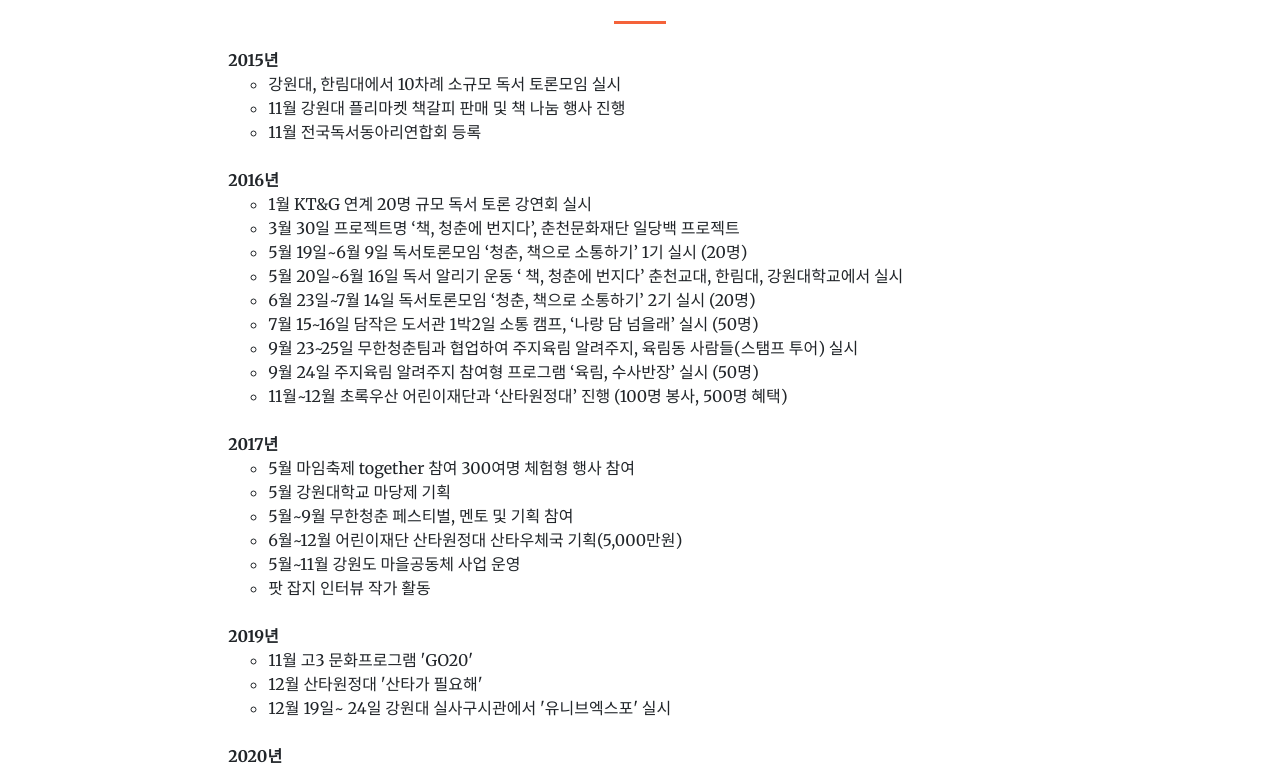
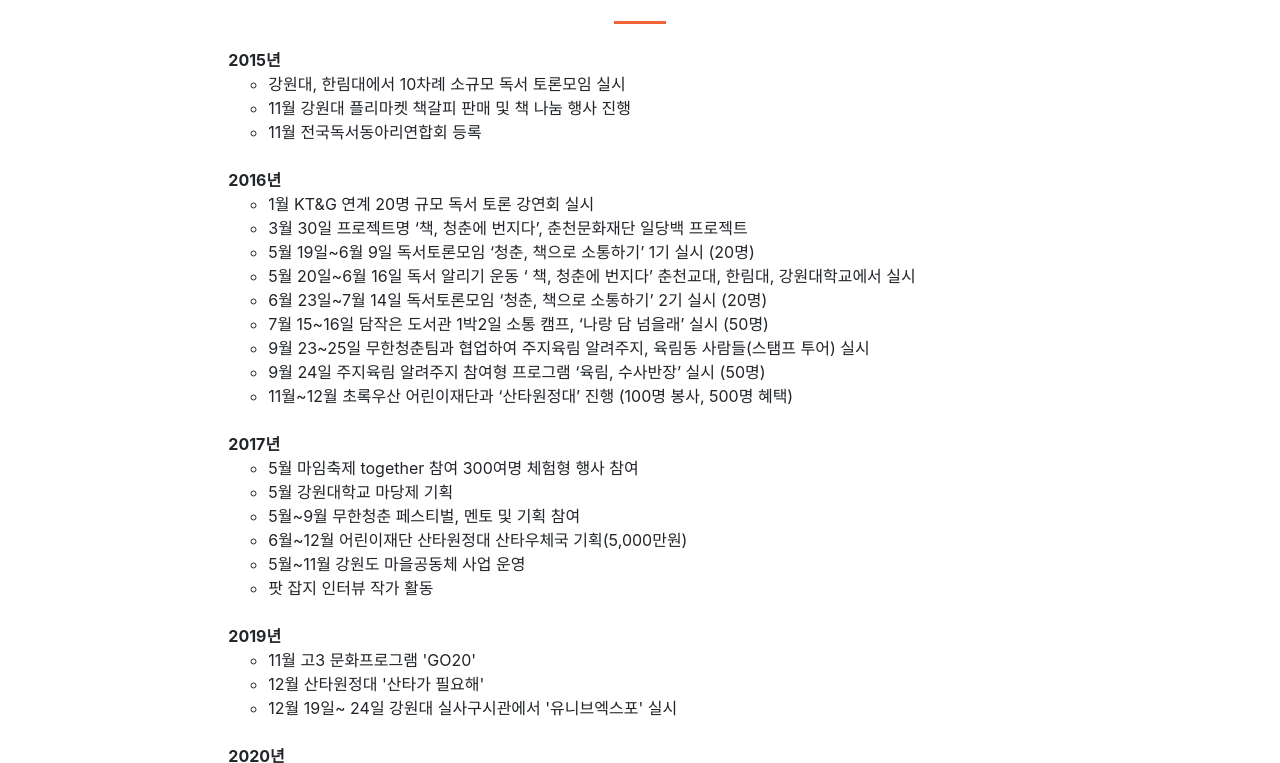
Before and after one commit to chungchunbunjim/chungchunbunjim.github.io, a website with bundled scripts: page index.html in a window 1280 px wide. Shown: the part 2037-2800 px from the top of the page. Built offline with nearby package versions, Linux system fonts and the light colour scheme.

Commit message:
no message

```diff
--- a/index.html
+++ b/index.html
@@ -14,8 +14,8 @@
   <link href="vendor/fontawesome-free/css/all.min.css" rel="stylesheet" type="text/css">
 
   <!-- Google Fonts -->
-  <link href="https://fonts.googleapis.com/css?family=Merriweather+Sans:400,700" rel="stylesheet">
-  <link href='https://fonts.googleapis.com/css?family=Merriweather:400,300,300italic,400italic,700,700italic' rel='stylesheet' type='text/css'>
+  <!-- <link href="https://fonts.googleapis.com/css?family=Merriweather+Sans:400,700" rel="stylesheet">
+  <link href='https://fonts.googleapis.com/css?family=Merriweather:400,300,300italic,400italic,700,700italic' rel='stylesheet' type='text/css'> -->
 
   <!-- Plugin CSS -->
   <link href="vendor/magnific-popup/magnific-popup.css" rel="stylesheet">
```
